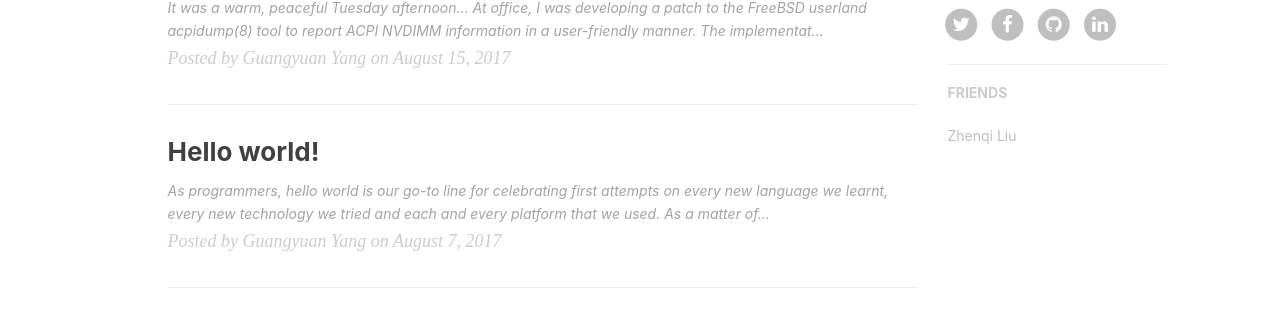
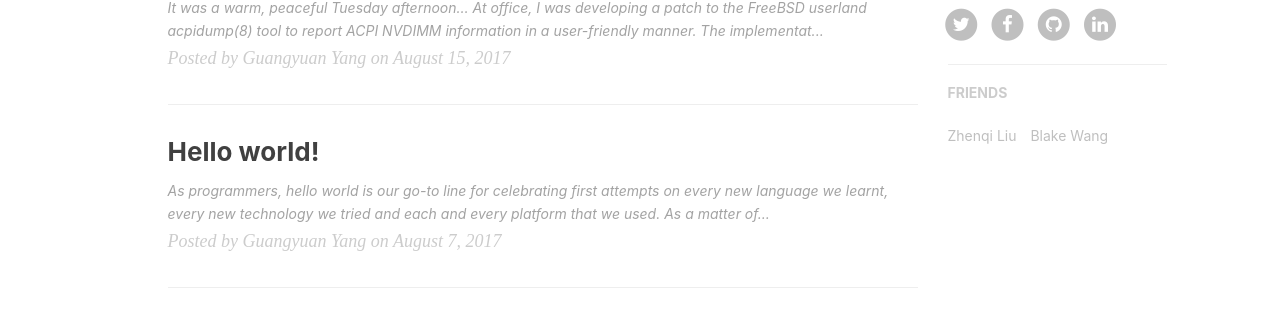
Before and after one commit to yzgyyang/yzgyyang.github.io, a Jekyll site: the page built from index.html, in a window 1280 px wide. Shown: the part 970-1290 px from the top of the page. Built offline with Jekyll 4.4.1, drawn with Linux system fonts in a browser that asks for light colours; nearby versions of some CDN libraries; the list of posts is cut into pages by our own code; comment, search, counter and statistics services are not loaded.

Commit message:
Add Blake Wang to the friend list

```diff
--- a/_config.yml
+++ b/_config.yml
@@ -88,5 +88,9 @@ friends: [
     {
         title: "Zhenqi Liu",
         href: "https://echoliu.me/"
+    },
+    {
+        title: "Blake Wang",
+        href: "http://blakewang.me/"
     }
 ]
```
